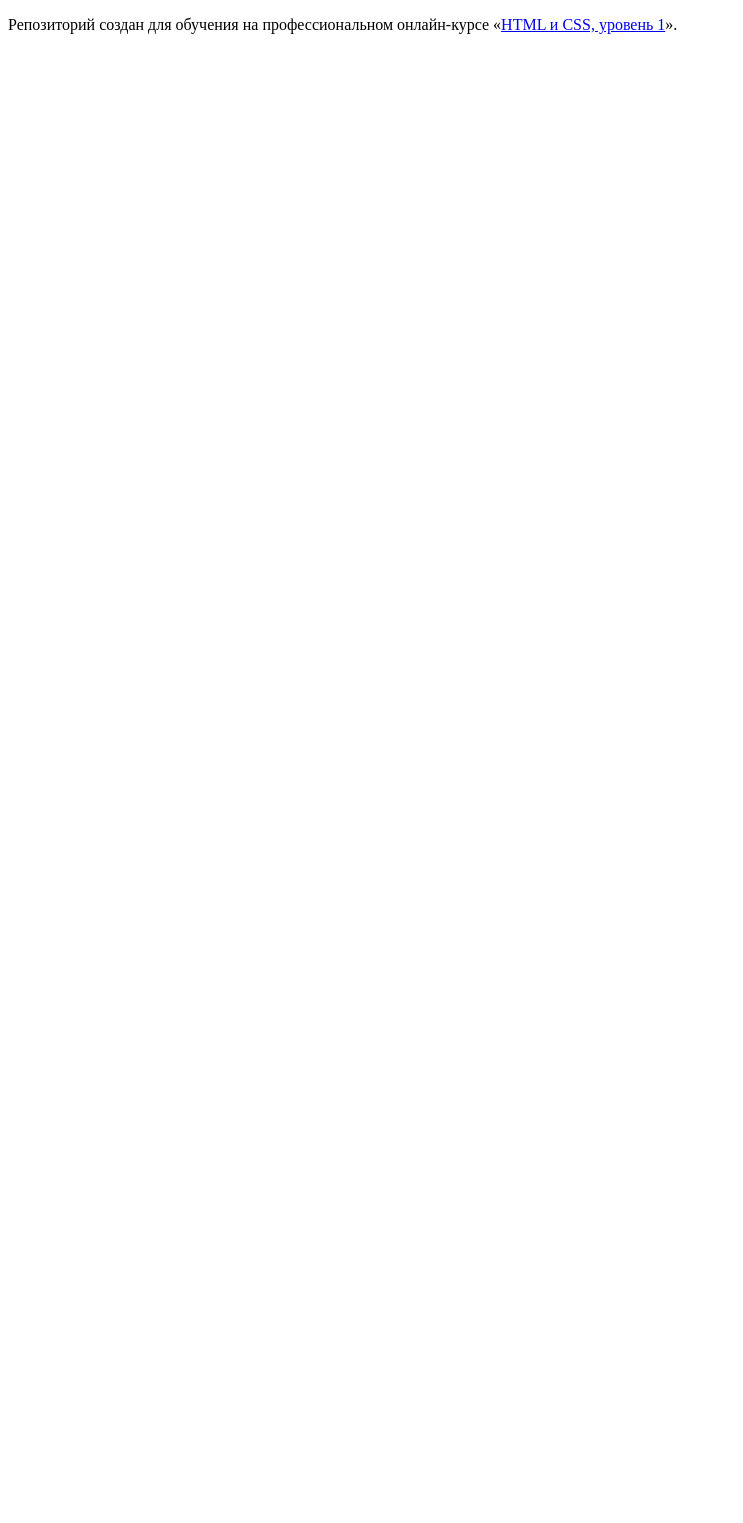
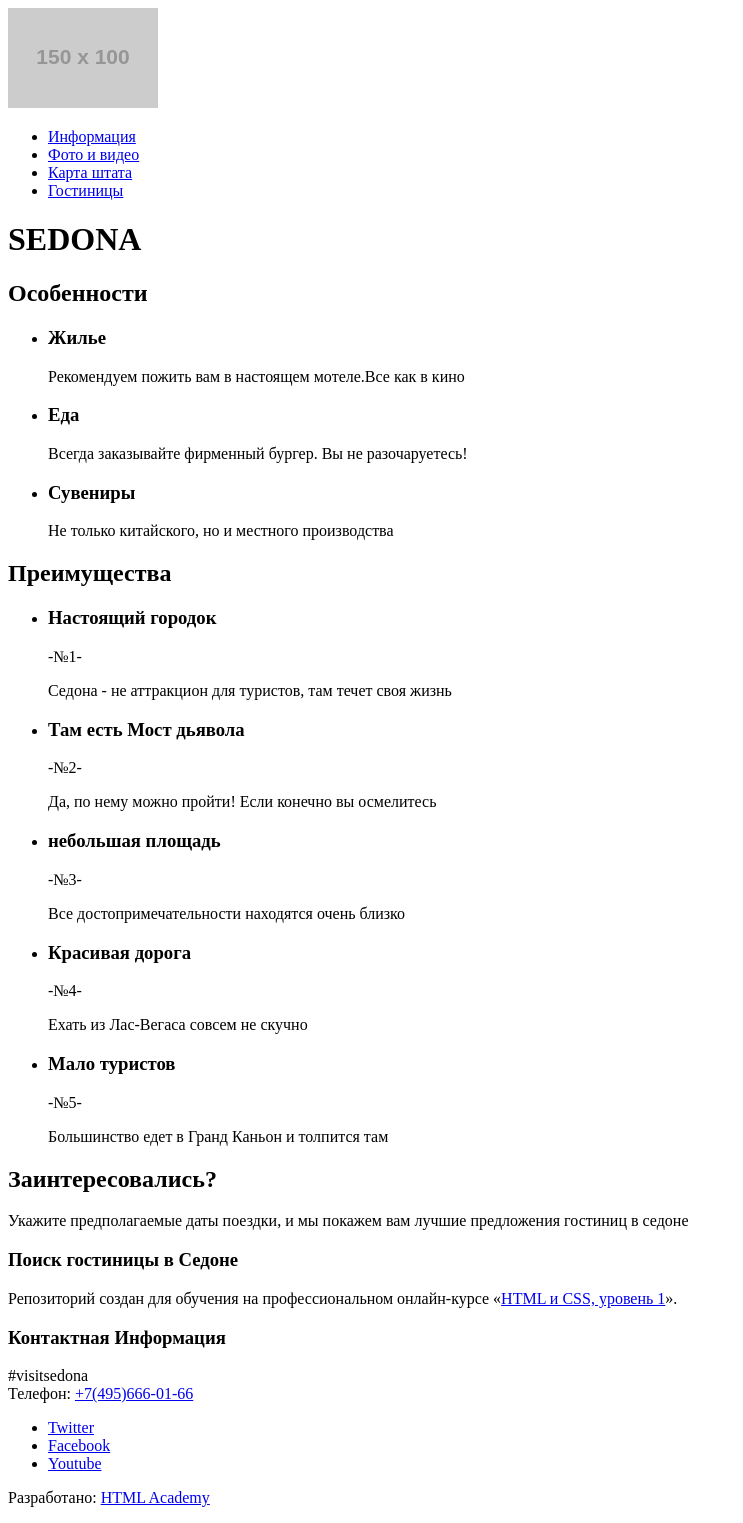
Before and after one commit to EvgeniiaAkh/1709737-sedona-30, a plain HTML site: page index.html in a window 1280 px wide. Shown: the whole page, without its empty margins (0-743 px from the left). Before the commit the page ends 800 px from the top, so only its background shows below. Drawn offline with Linux system fonts and the light colour scheme; placeholder pictures from the web are drawn by us.

Commit message:
Разметка главной и каталога

```diff
--- a/index.html
+++ b/index.html
@@ -5,8 +5,101 @@
     <title>HTML Academy: Седона</title>
   </head>
   <body>
+    <header>
+      <nav>
+        <a><img src="https://via.placeholder.com/150x100" alt=""></a>
+        <ul>
+          <li><a href="blank.html">Информация</a></li>
+          <li><a href="blank.html">Фото и видео</a></li>
+          <li><a href="blank.html">Карта штата</a></li>
+          <li><a href="blank.html">Гостиницы</a></li>
+        </ul>
+      </nav>
+    </header>
+    <main>
+      <h1>SEDONA </h1>
+      <section>
+        <h2>Особенности</h2>
+        <ul>
+          <li>
+            <h3>Жилье</h3>
+            <p>Рекомендуем пожить вам в настоящем мотеле.Все как в кино</p>
+          </li>
+          <li>
+            <h3>Еда</h3>
+            <p>Всегда заказывайте фирменный бургер. Вы не разочаруетесь!</p>
+          </li>
+          <li>
+            <h3>Сувениры</h3>
+            <p>Не только китайского, но и местного производства</p>
+          </li>
+        </ul>
+      </section>
+      <section>
+        <h2>Преимущества</h2>
+        <ul>
+          <li>
+          <h3>Настоящий городок</h3>
+          <p>-№1-</p>
+          <p>Седона - не аттракцион для туристов, там течет своя жизнь</p>
+          </li>
+          <li>
+            <h3>Там есть Мост дьявола</h3>
+            <p>-№2-</p>
+            <p>Да, по нему можно пройти! Если конечно вы осмелитесь</p>
+          </li>
+          <li>
+            <h3>небольшая площадь</h3>
+            <p>-№3-</p>
+            <p>Все достопримечательности находятся очень близко</p>
+          </li>
+          <li>
+            <h3>Красивая дорога</h3>
+            <p>-№4-</p>
+            <p>Ехать из Лас-Вегаса совсем не скучно</p>
+            <li>
+              <h3>Мало туристов</h3>
+              <p>-№5-</p>
+              <p>Большинство едет в Гранд Каньон и толпится там</p>
+            </li>
+          </li>
+        </ul>
+      </section>
+
+      <section>
+        <h2>Заинтересовались?</h2>
+        <p>Укажите предполагаемые даты поездки, и мы покажем вам лучшие предложения гостиниц в седоне</p>
+      </section>
+      <section>
+        <h3>Поиск гостиницы в Седоне</h3>
+      </section>
+    </main>
 
     <p>Репозиторий создан для обучения на профессиональном онлайн‑курсе «<a href="https://htmlacademy.ru/intensive/htmlcss">HTML и CSS, уровень 1</a>».</p>
-
+<footer>
+  <section>
+    <h3>Контактная Информация</h3>
+    <p>
+      #visitsedona<br>
+    Телефон: <a href=tel:+74956660166>+7(495)666-01-66</a>
+    </p>
+  </section>
+  <section>
+    <ul>
+      <li>
+        <a href="#">Twitter</a>
+      </li>
+      <li>
+        <a href="#">Facebook</a>
+      </li>
+      <li>
+        <a href="#">Youtube</a>
+      </li>
+    </ul>
+  </section><p>
+    Разработано:
+    <a href="https://htmlacademy.ru">HTML Academy</a>
+  </p>
+</footer>
   </body>
 </html>
```
Also changed, not shown: catalog.html (added, +118 -0 lines).
